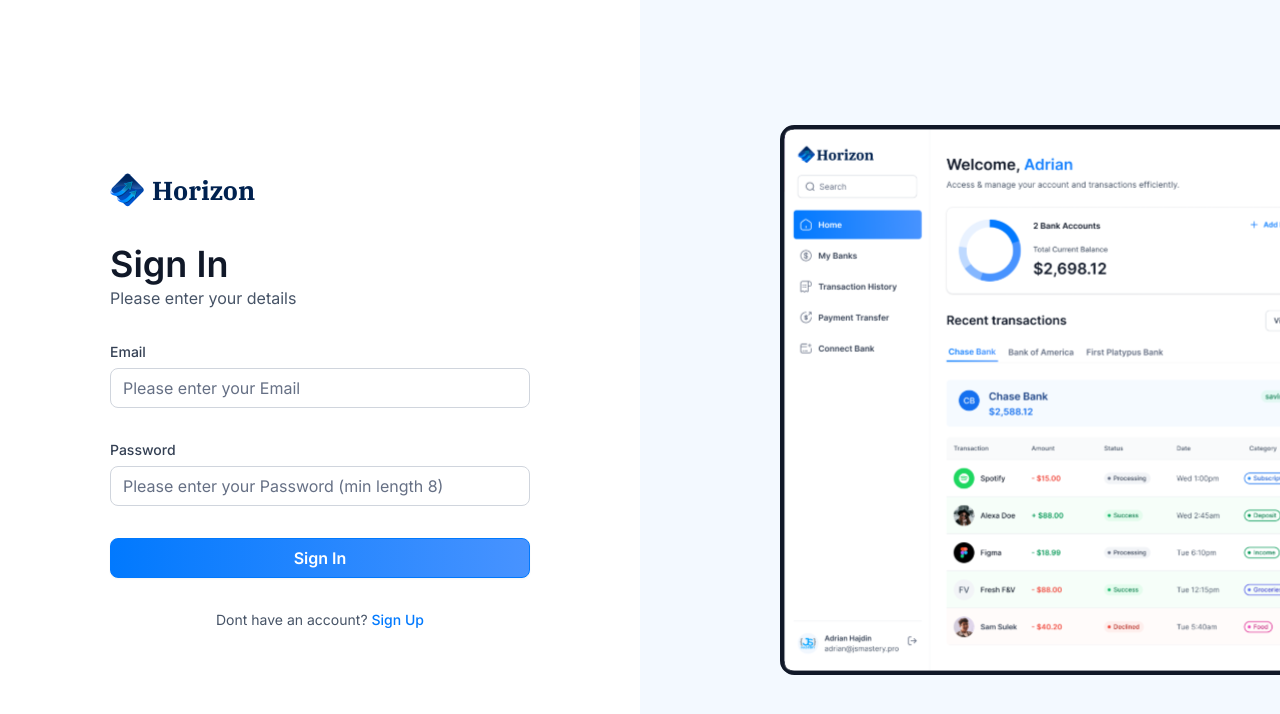
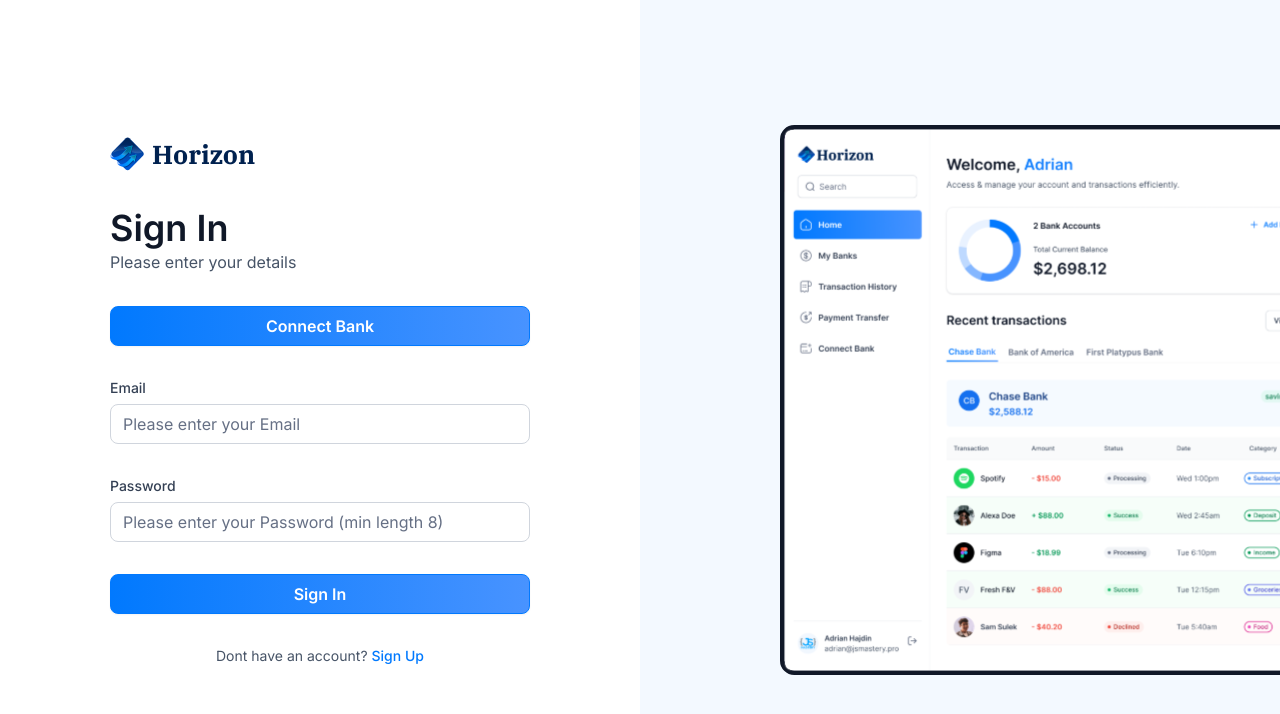
Before and after one commit to dstarkwa1/js-mastery-banking-app, a Next.js app: page /sign-in in a window 1280 px wide. Shown: the top 714 px of the page. Built offline with nearby package versions, Linux system fonts and the light colour scheme.

Commit message:
added plaid

```diff
--- a/components/ui/AuthForm.tsx
+++ b/components/ui/AuthForm.tsx
@@ -23,6 +23,7 @@
 import { authFormSchema } from '@/lib/utils'
 import { Loader2 } from 'lucide-react'
 import { signUp, signIn, getLoggedInUser } from '@/lib/actions/user.actions'
+import PlaidLink from './PlaidLink'
 
 const AuthForm = ({type}:{type:string}) => {
     const router = useRouter()
@@ -104,11 +105,11 @@
                 </h1>
             </div>
         </header>
-        {user ? (
+        {/* {user ? ( */}
             <div className='flex flex-col gap-4'>
-                {/*PlaidLink*/}
+                <PlaidLink user={user} variant='primary'/>
             </div>
-        ): (
+        {/* ): ( */}
         <>
             <Form {...form}>
                 <form onSubmit={form.handleSubmit(onSubmit)} className="space-y-8">
@@ -230,7 +231,7 @@
 
 
 
-        )}
+        {/* )} */}
     </section>
     )
 }
--- /dev/null
+++ b/components/ui/PlaidLink.tsx
@@ -0,0 +1,26 @@
+import React from 'react'
+import { Button } from './button'
+
+const PlaidLink = ({user, variant}: PlaidLinkProps) => {
+  return (
+    <>
+        {variant === 'primary' ? (
+            <Button
+            className='plaidlink-primary'
+            >
+                Connect Bank
+            </Button>
+        ): variant === 'ghost' ? (
+            <Button>
+                Connect Bank
+            </Button>
+        ): (
+            <Button>
+                Connect Bank
+            </Button>
+        )}
+    </>
+  )
+}
+
+export default PlaidLink
--- a/package.json
+++ b/package.json
@@ -20,12 +20,14 @@
     "lucide-react": "^0.390.0",
     "next": "14.2.3",
     "node-appwrite": "^13.0.0",
+    "plaid": "^25.0.0",
     "query-string": "^9.0.0",
     "react": "^18",
     "react-chartjs-2": "^5.2.0",
     "react-countup": "^6.5.3",
     "react-dom": "^18",
     "react-hook-form": "^7.51.5",
+    "react-plaid-link": "^3.5.2",
     "tailwind-merge": "^2.3.0",
     "tailwindcss-animate": "^1.0.7",
     "zod": "^3.23.8"
```
Also changed, not shown: lib/plaid.ts (added, +16 -0 lines), 2 other files (tests, documents, lock files or other folders).
